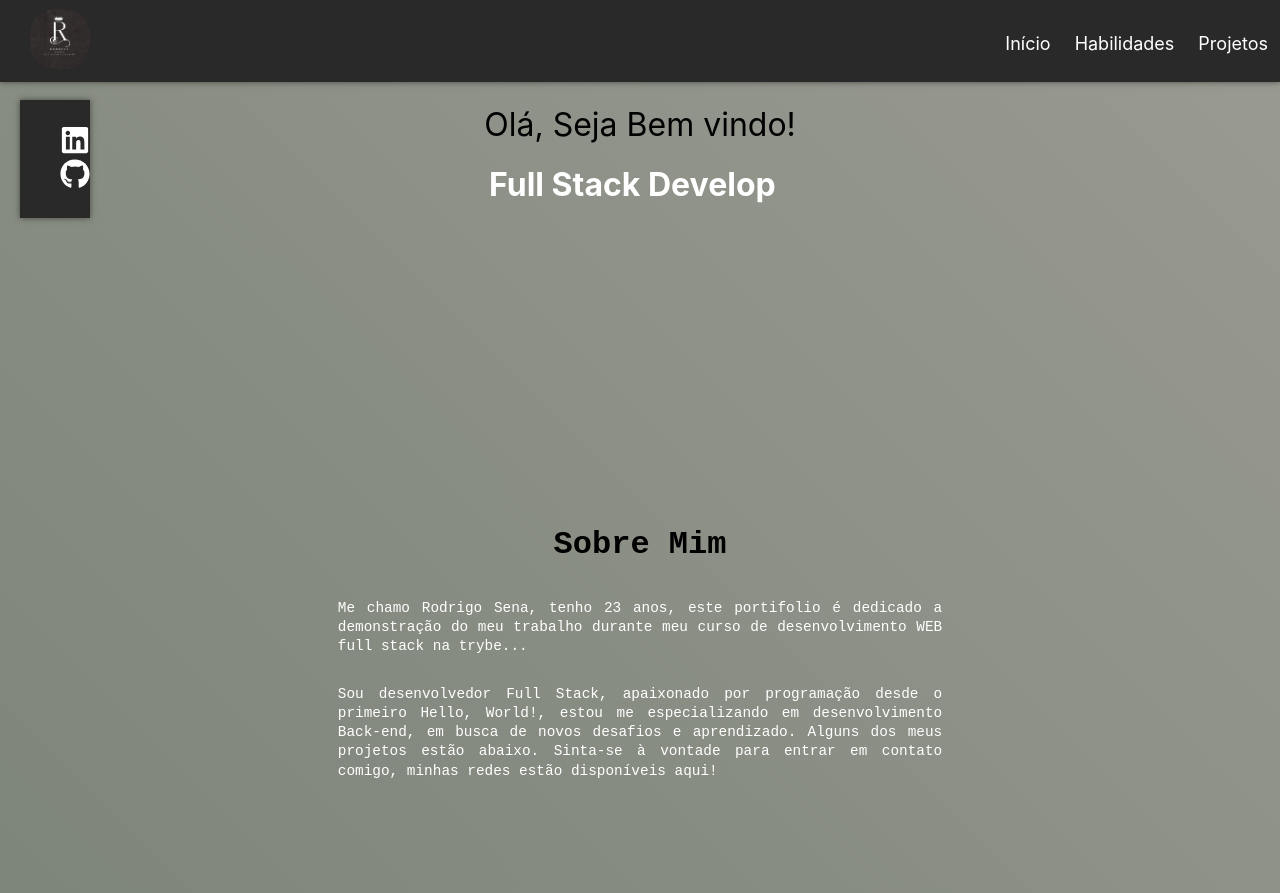
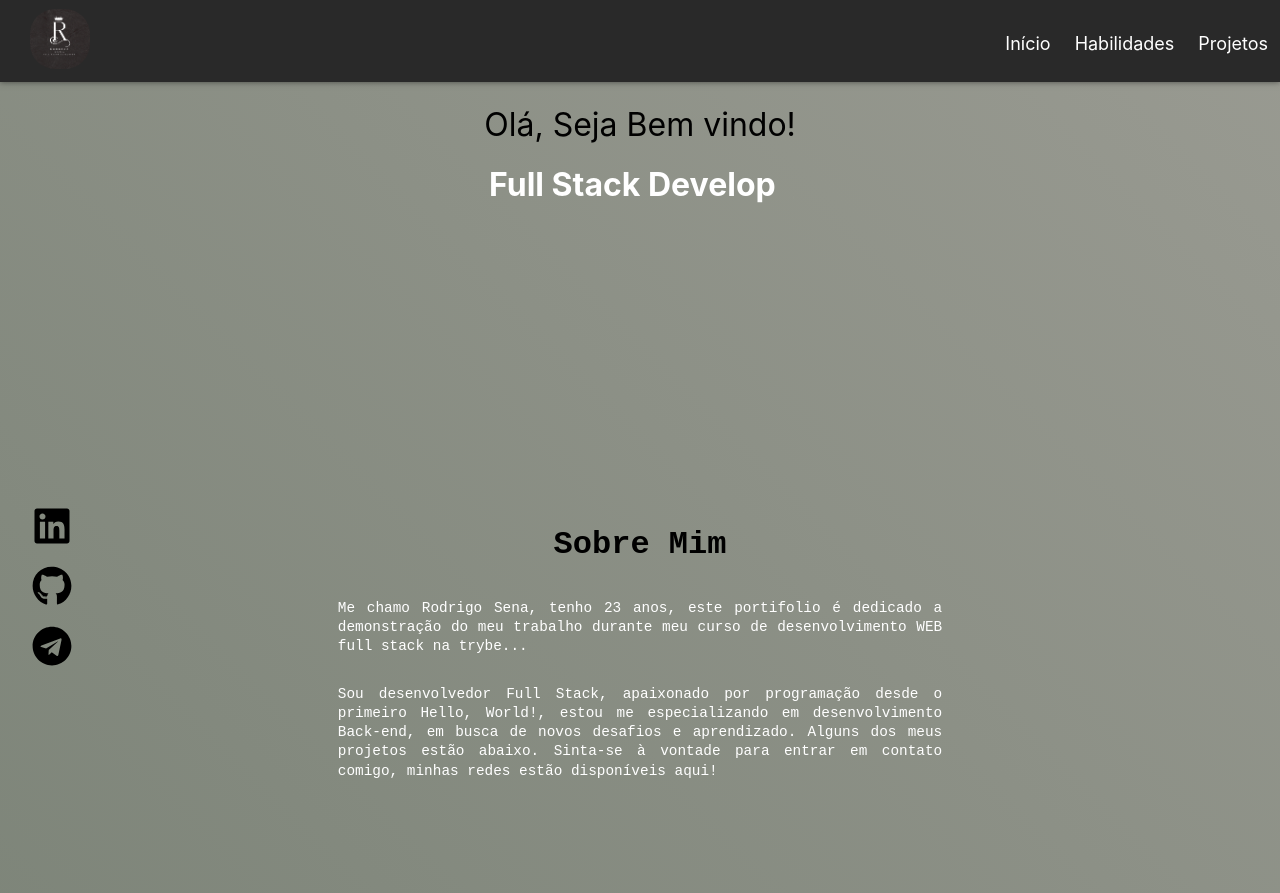
Before and after one commit to RodrigoSen4/meu-portifolio, a React (Create React App) app: page / in a window 1280 px wide. Shown: the top 893 px of the page. Built offline with nearby package versions, Linux system fonts and the light colour scheme.

Commit message:
Alterações

```diff
--- a/src/components/Contato/Contato.jsx
+++ b/src/components/Contato/Contato.jsx
@@ -1,6 +1,6 @@
 /* eslint-disable max-len */
 import React, { Component } from 'react';
-import { FaGithub, FaLinkedin } from 'react-icons/fa';
+import { FaGithub, FaLinkedin, FaTelegram } from 'react-icons/fa';
 import './style.css';
 
 export default class Contato extends Component {
@@ -8,14 +8,19 @@ export default class Contato extends Component {
     return (
       <div className="contato">
         <ul className="items">
-          <li>
+          <li className="item-li">
             <a href="https://www.linkedin.com/in/rodrigo-sen4/" target="_blank" rel="noreferrer">
-              <FaLinkedin size={ 30 } />
+              <FaLinkedin size={ 40 } />
             </a>
           </li>
-          <li>
+          <li className="item-li">
             <a href="https://github.com/RodrigoSen4" target="_blank" rel="noreferrer">
-              <FaGithub size={ 30 } />
+              <FaGithub size={ 40 } />
+            </a>
+          </li>
+          <li className="item-li">
+            <a href="https://t.me/RodrigoSen4" target="_blank" rel="noreferrer">
+              <FaTelegram size={ 40 } />
             </a>
           </li>
         </ul>
--- a/src/components/Contato/style.css
+++ b/src/components/Contato/style.css
@@ -7,21 +7,22 @@ a {
 }
 
 .contato {
-    overflow: hidden;
     position: fixed;
-    left: 0;
-    top: 0;
-    padding: 9px 0;
-    z-index: 10;
-    box-shadow: 0px 0px 6px 0px rgba(0, 0, 0, 0.5);
-    background-color: #292929;
-    color: #ffffff;
-    margin-top: 100px;
-    margin-left: 20px;
-    width: 70px;
+    color: black;
+    margin-top: 20%;
+    width: 5%;
     display: flex;
     justify-content: center;
     align-items: center;
+}
+
+.item-li:hover {
+    transform: scale(1.5);
+}
+
+.item-li {
+    transition: 0.5s;
+    margin: 20%;
 }
 
 .items {
@@ -29,4 +30,5 @@ a {
     flex-direction: column;
     justify-content: center;
     align-items:center;
+    transition: 0.5s;
 }
--- a/src/components/SobreMim/SobreMim.jsx
+++ b/src/components/SobreMim/SobreMim.jsx
@@ -18,8 +18,10 @@ export default class SobreMim extends Component {
             estou me especializando em desenvolvimento Back-end, em busca de novos desafios e aprendizado.
             Alguns dos meus projetos estão abaixo. Sinta-se à vontade para entrar em contato comigo, minhas redes estão disponíveis aqui!
           </p>
-
         </div>
+        <button className="botton" type="button">
+          <a href="" target="_blank" rel="noreferrer">Download do meu Currículo</a>
+        </button>
       </div>
 
     );
--- a/src/components/SobreMim/style.css
+++ b/src/components/SobreMim/style.css
@@ -16,6 +16,40 @@
     text-align: justify;
 }
 
+a {
+    text-decoration: none
+
+}
+
+.botton {
+    margin: 0 auto 0;
+    display: flex;
+    align-items: center;
+    margin-top: 100px;
+    padding: 15px 25px;
+    font-family: 'Roboto Mono', monospace;
+    font-size: 20px;
+    cursor: pointer;
+    text-align: center;
+    text-decoration: none;
+    outline: none;
+    color: black;
+    background-color: #bbbbbb;
+    border: none;
+    border-radius: 15px;
+    box-shadow: 0 9px #999;
+}
+
+.botton:hover {background-color: #73b375}
+
+.botton:active {
+  background-color: #00aa09;
+  box-shadow: 0 5px #666;
+  transform: translateY(4px);
+}
+
+
+
 .titulo {
     display: flex;
     justify-content: center;
```
